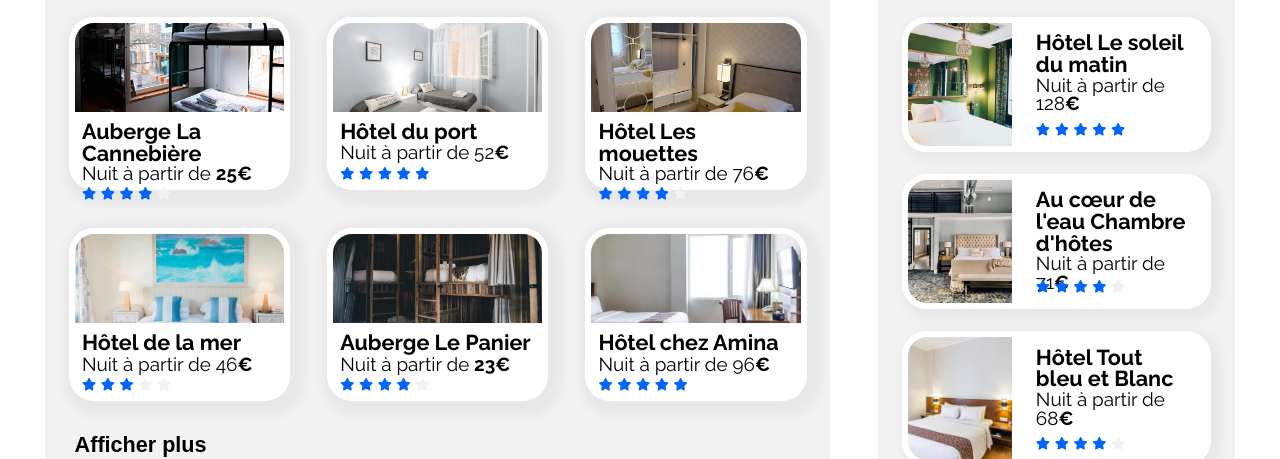
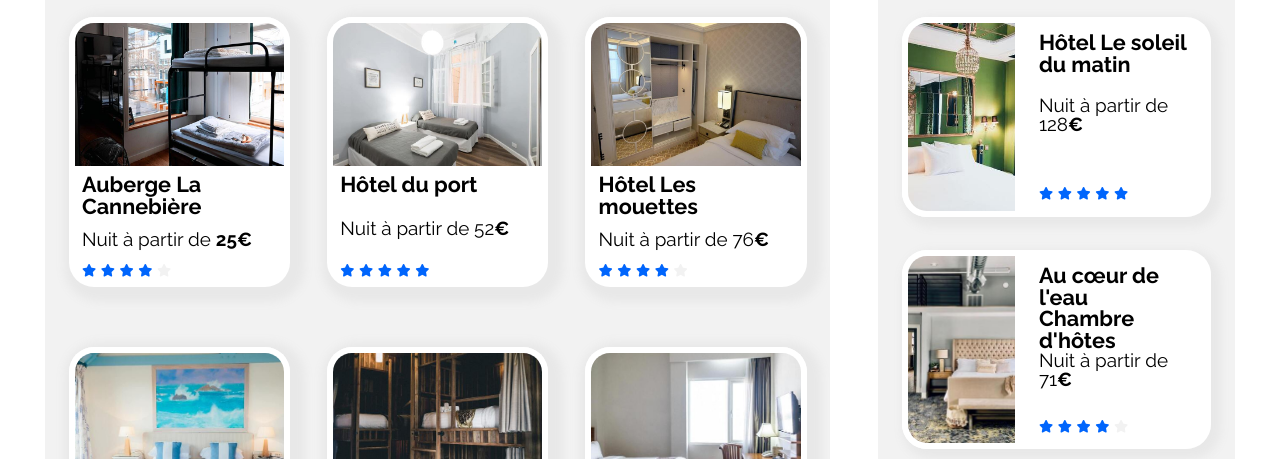
Before and after one commit to InahiDev/Booki, a plain HTML site: page index.html in a window 1280 px wide. Shown: the part 493-952 px from the top of the page. Drawn offline with Linux system fonts and the light colour scheme; a web font is replaced by a local one.

Commit message:
fixed height lodging div

```diff
--- a/assets/css/index.css
+++ b/assets/css/index.css
@@ -325,7 +325,7 @@ form :nth-child(3):hover {
     flex-direction: column;
     justify-content: space-between;
     width: 100%;
-    height: 30vw;
+    height: 600px;
 }
 
 .lodging-block1, .lodging-block2 {
@@ -455,7 +455,7 @@ form :nth-child(3):hover {
 
 .img-popular {
     box-sizing: border-box;
-    width: 38%;
+    width: 39%;
     height: 100%;
     object-fit: cover;
     border: 6px solid #FFF;
@@ -468,7 +468,7 @@ form :nth-child(3):hover {
     flex-direction: column;
     justify-content: space-between;
     box-sizing: border-box;
-    width: 62%;
+    width: 61%;
     height: 100%;
     padding: 5% 6%;
 }
```
